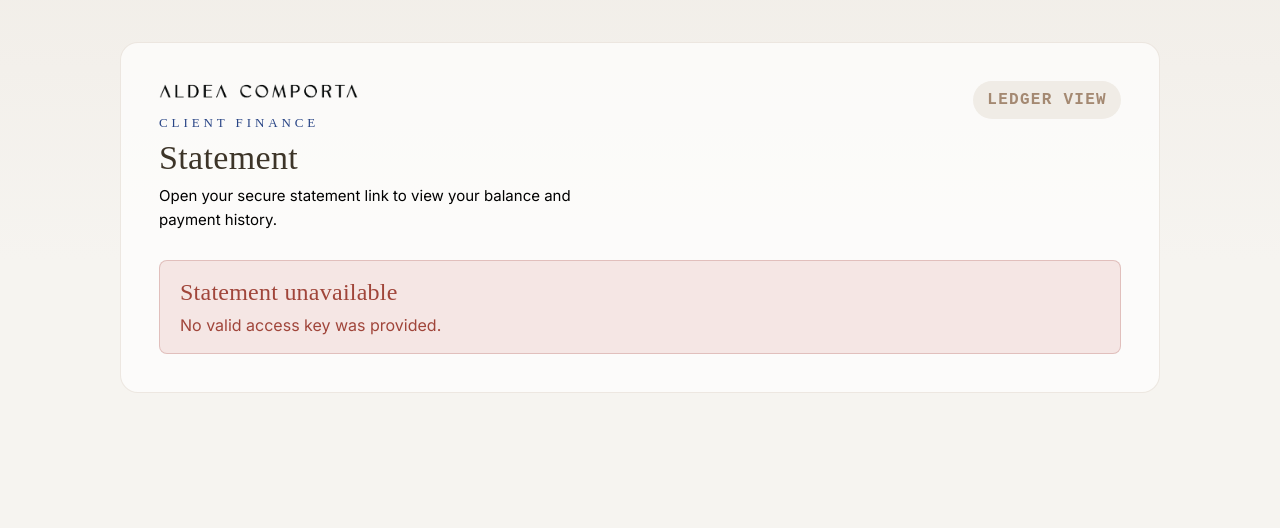
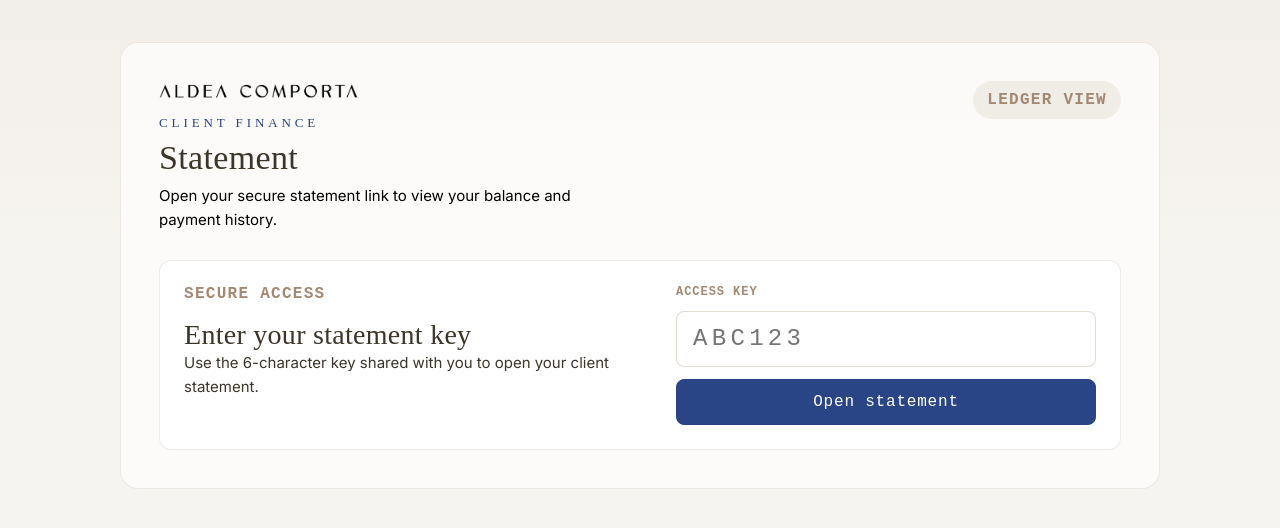
Before and after one commit to runcoandco/nouri-client-ledger, a Next.js app: page / in a window 1280 px wide. Shown: the top 528 px of the page. Built offline with nearby package versions, Linux system fonts and the light colour scheme; a web font is replaced by a local one.

Commit message:
Key Login

```diff
--- a/app/globals.css
+++ b/app/globals.css
@@ -165,9 +165,80 @@
 
 .statement-header,
 .summary-grid,
-.statement-table {
+.statement-table,
+.entry-panel {
   background: var(--surface);
   border: 0.5px solid var(--border);
+}
+
+.entry-panel {
+  border-radius: 12px;
+  display: grid;
+  gap: 24px;
+  grid-template-columns: minmax(0, 1.2fr) minmax(320px, 420px);
+  padding: 24px;
+}
+
+.entry-copy p:last-child {
+  color: var(--text);
+  font-size: 15px;
+  line-height: 1.6;
+  margin-bottom: 0;
+  max-width: 32rem;
+}
+
+.entry-form {
+  align-self: end;
+  display: grid;
+  gap: 12px;
+}
+
+.entry-label {
+  color: var(--text-mid);
+  font-family: var(--font-accent);
+  font-size: 12px;
+  font-weight: 700;
+  letter-spacing: 0.08em;
+  text-transform: uppercase;
+}
+
+.entry-input {
+  background: #fff;
+  border: 0.5px solid var(--border-strong);
+  border-radius: var(--radius);
+  color: var(--text);
+  font-family: var(--font-accent);
+  font-size: 24px;
+  letter-spacing: 0.18em;
+  min-height: 56px;
+  padding: 0 16px;
+  text-transform: uppercase;
+}
+
+.entry-input:focus {
+  border-color: var(--accent);
+  box-shadow: 0 0 0 3px rgba(41, 69, 134, 0.12);
+  outline: none;
+}
+
+.entry-button {
+  align-items: center;
+  background: var(--accent);
+  border: 0.5px solid var(--accent);
+  border-radius: var(--radius);
+  color: #fff;
+  cursor: pointer;
+  display: inline-flex;
+  font-family: var(--font-accent);
+  justify-content: center;
+  letter-spacing: 0.05em;
+  min-height: 46px;
+  padding: 0 16px;
+  transition: background 0.15s;
+}
+
+.entry-button:hover {
+  background: var(--accent-hover);
 }
 
 .statement-header {
@@ -305,9 +376,15 @@
   }
 
   .statement-topbar,
-  .statement-header {
+  .statement-header,
+  .entry-panel {
     flex-direction: column;
     align-items: flex-start;
+  }
+
+  .entry-panel {
+    display: grid;
+    grid-template-columns: 1fr;
   }
 
   .shell-meta-single {
--- a/app/page.tsx
+++ b/app/page.tsx
@@ -38,9 +38,11 @@
         </div>
 
         {!key ? (
-          <EmptyState message="No valid access key was provided." />
+          <KeyEntry />
         ) : data?.error ? (
-          <EmptyState message={data.error} />
+          <>
+            <KeyEntry errorMessage={data.error} />
+          </>
         ) : (
           <>
             <section className="statement-header">
@@ -138,3 +140,47 @@
     </section>
   );
 }
+
+function KeyEntry({ errorMessage }: { errorMessage?: string }) {
+  return (
+    <>
+      <section className="entry-panel">
+        <div className="entry-copy">
+          <p className="shell-kicker">Secure access</p>
+          <h2>Enter your statement key</h2>
+          <p>
+            Use the 6-character key shared with you to open your client statement.
+          </p>
+        </div>
+
+        <form className="entry-form" method="get">
+          <label className="entry-label" htmlFor="key">
+            Access key
+          </label>
+          <input
+            autoCapitalize="characters"
+            autoComplete="off"
+            className="entry-input"
+            id="key"
+            inputMode="text"
+            maxLength={6}
+            name="key"
+            pattern="[A-Za-z0-9]{6}"
+            placeholder="ABC123"
+            required
+          />
+          <button className="entry-button" type="submit">
+            Open statement
+          </button>
+        </form>
+      </section>
+
+      {errorMessage ? (
+        <section className="auth-error statement-error">
+          <h2>Statement unavailable</h2>
+          <p>{errorMessage}</p>
+        </section>
+      ) : null}
+    </>
+  );
+}
```
